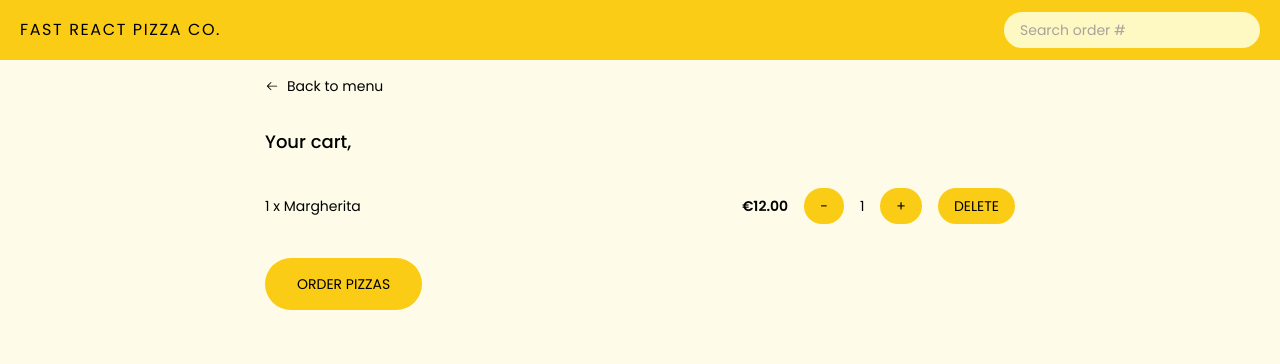
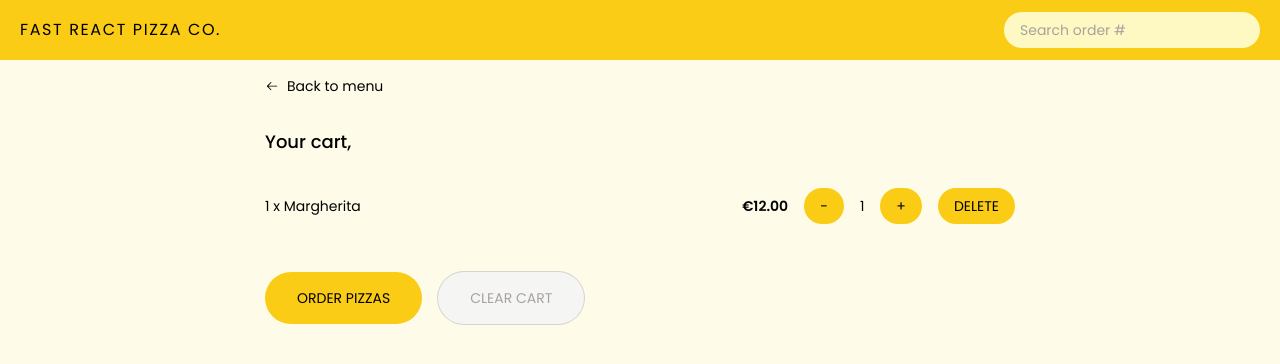
Before and after one commit to MarioMilosevic/Fast-pizza, a React (Vite) app: page /cart in a window 1280 px wide. Shown: the top 364 px of the page. Built offline with nearby package versions, Linux system fonts and the light colour scheme.

Commit message:
Add clear button component

```diff
--- a/src/components/Cart.tsx
+++ b/src/components/Cart.tsx
@@ -4,6 +4,7 @@ import { RootState } from "../redux/store/store";
 import { useNavigate } from "react-router-dom";
 import { setLoading } from "../redux/features/loadingSlice";
 import Button from "./Button";
+import ClearButton from "./ClearButton";
 const Cart = () => {
   const user = useSelector((state: RootState) => state.user);
   const navigate = useNavigate();
@@ -55,8 +56,9 @@ const Cart = () => {
           </div>
               </div>
       </div>
-              <div className="py-8">
-                  <Button size="big">Order Pizzas</Button>
+              <div className="flex gap-4">
+              <Button buttonClickHandler={() => console.log("nesto")} size="big">Order Pizzas</Button>
+              <ClearButton clearButtonClickHandler={() => console.log("nesto")}>Clear Cart</ClearButton>
               </div>
     </div>
   );
--- a/src/components/ClearButton.tsx
+++ b/src/components/ClearButton.tsx
@@ -1,11 +1,19 @@
-import React from 'react'
+import { ReactNode } from "react";
 
-const ClearButton = () => {
+type ClearButtonProps = {
+  children: ReactNode;
+  clearButtonClickHandler: () => void;
+};
+
+const ClearButton = ({ children, clearButtonClickHandler }: ClearButtonProps) => {
   return (
-    <div>
+    <button
+      onClick={clearButtonClickHandler}
+      className="bg-stone-100 py-4 px-8 mt-8 text-stone-400 ring-1 ring-stone-300 rounded-full uppercase text-sm transition-all duration-300 hover:bg-stone-300 hover:text-black"
+    >
+      {children}
+    </button>
+  );
+};
 
-    </div>
-  )
-}
-
-export default ClearButton
+export default ClearButton;
```
